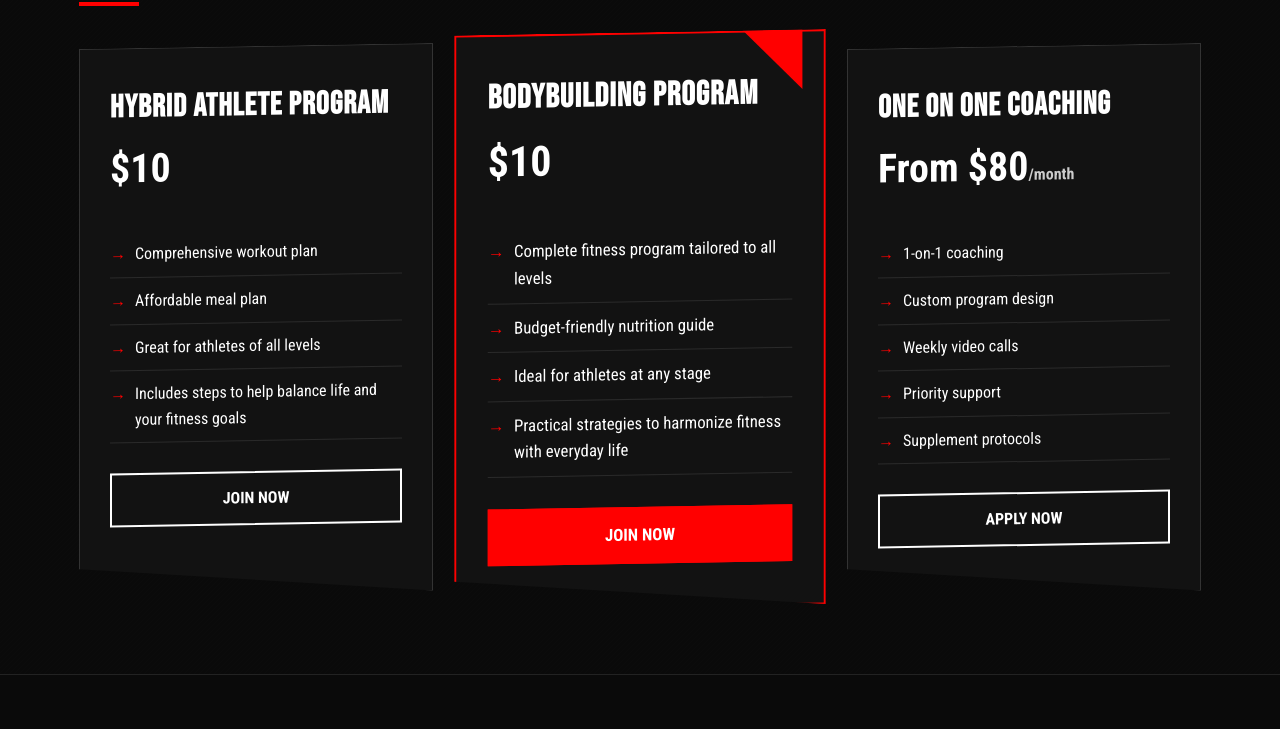
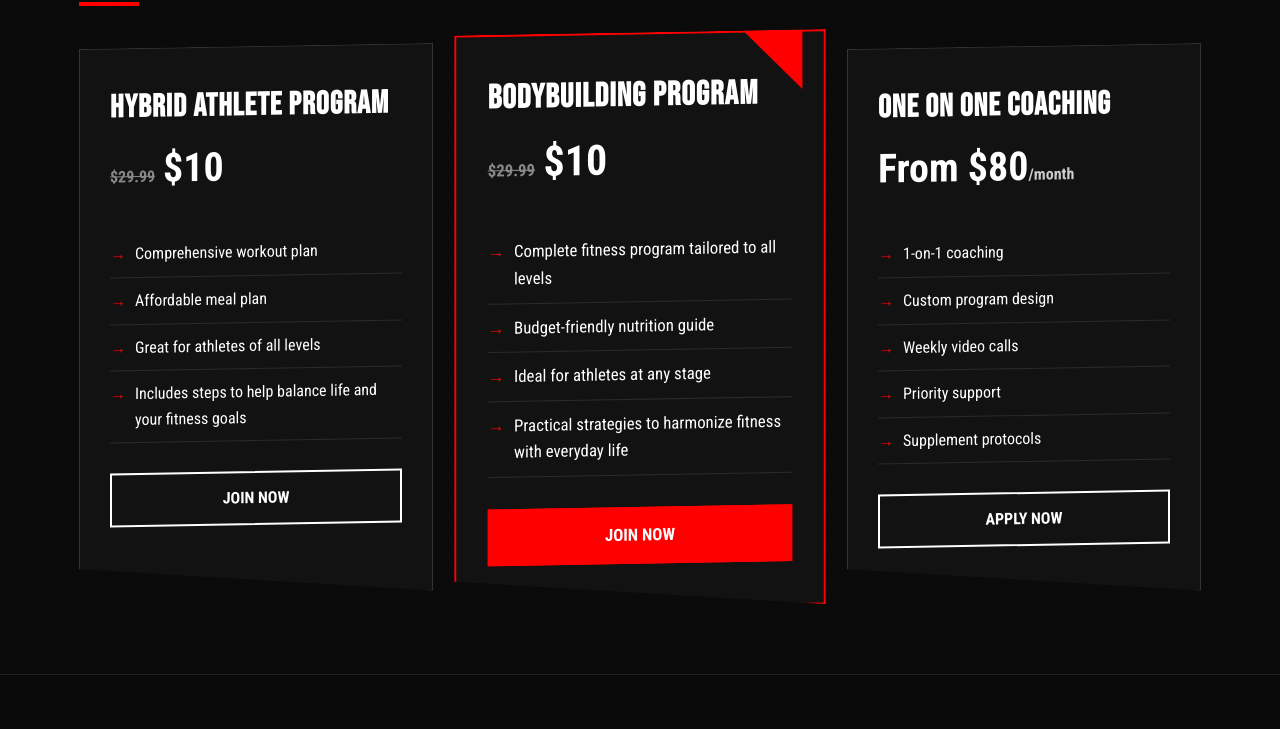
Before and after one commit to Hung-Chi970104/A2FIT, a plain HTML site: page index.html in a window 1280 px wide. Shown: the part 1640-2369 px from the top of the page. Drawn offline with Linux system fonts and the light colour scheme.

Commit message:
scratched-out labels

```diff
--- a/index.html
+++ b/index.html
@@ -96,7 +96,7 @@
             <div class="tier-container">
                 <div class="tier-card">
                     <h3 class="tier-title">Hybrid Athlete program</h3>
-                    <div class="tier-price">$10</div>
+                    <div class="tier-price"><span style="text-decoration: line-through; color: #888; margin-right: 8px;">$29.99</span>$10</div>
                     <ul class="tier-features">
                         <li>Comprehensive workout plan</li>
                         <li>Affordable meal plan</li>
@@ -108,7 +108,7 @@
                 <div class="tier-card featured">
                     <!-- <div class="tier-badge">POPULAR</div> -->
                     <h3 class="tier-title">Bodybuilding Program</h3>
-                    <div class="tier-price">$10</div>
+                    <div class="tier-price"><span style="text-decoration: line-through; color: #888; margin-right: 8px;">$29.99</span>$10</div>
                     <ul class="tier-features">
                         <li>Complete fitness program tailored to all levels</li>
                         <li>Budget-friendly nutrition guide</li>
```
